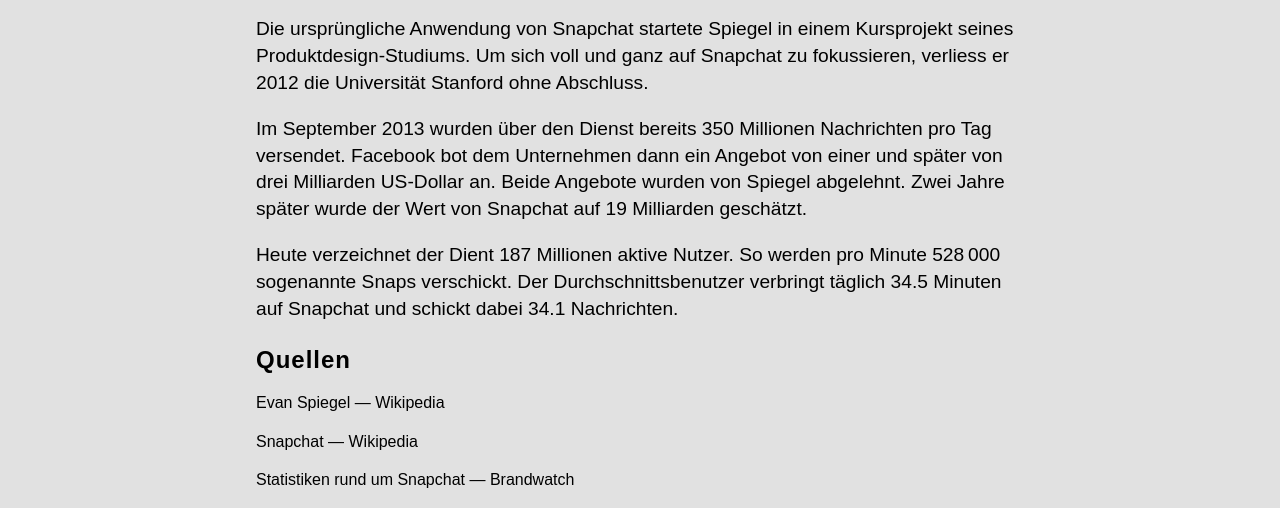
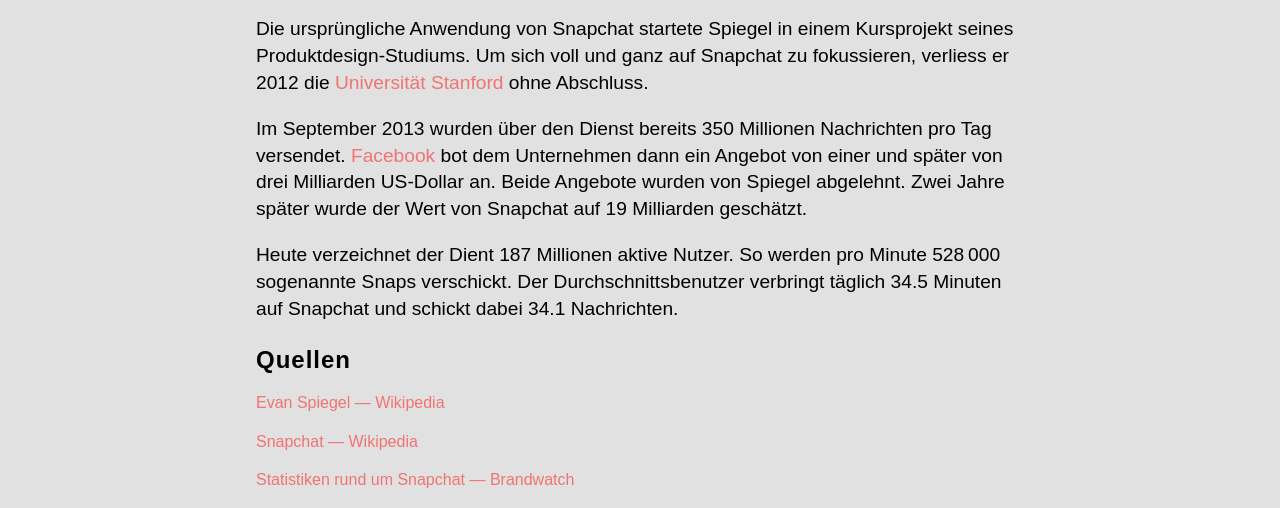
Before and after one commit to logrinto/IAD2017.mobile-menu, a plain HTML site: page docs/spiegel/index.html in a window 1280 px wide. Shown: the part 406-914 px from the top of the page. Drawn offline with Linux system fonts and the light colour scheme; a web font is replaced by a local one.

Commit message:
added hyperlinks in text

```diff
--- a/docs/spiegel/index.html
+++ b/docs/spiegel/index.html
@@ -35,16 +35,16 @@
     <div class="content">
         <h1>Evan Spiegel</h1>
         <h2>Kurztext</h2>
-        <p>Evan Spiegel wurde am 4.&nbsp;Juni&nbsp;1990 in Los Angeles geboren. Er ist einer der Gründer und momentaner CEO von
-            Snapchat. Dieser Dienst ist mittlerweile einer der grössten Messaging-Apps geworden. Mit der App lassen sich
+        <p><a href="https://de.wikipedia.org/wiki/Evan_Spiegel" target="_blank">Evan Spiegel</a> wurde am 4.&nbsp;Juni&nbsp;1990 in Los Angeles geboren. Er ist einer der Gründer und momentaner CEO von
+            <a href="https://de.wikipedia.org/wiki/Snapchat" target="_blank">Snapchat</a>. Dieser Dienst ist mittlerweile einer der grössten Messaging-Apps geworden. Mit der App lassen sich
             Fotos und Videos für eine bestimmte Anzahl Sekunden versenden, die sich nach dem Ablauf der Zeit selbst
             wieder löschen.</p>
 
         <p>Die ursprüngliche Anwendung von Snapchat startete Spiegel in einem Kursprojekt seines
-            Produktdesign-Studiums. Um sich voll und ganz auf Snapchat zu fokussieren, verliess er 2012 die Universität
-            Stanford ohne Abschluss.</p>
+            Produktdesign-Studiums. Um sich voll und ganz auf Snapchat zu fokussieren, verliess er 2012 die <a href="https://de.wikipedia.org/wiki/Stanford_University" target="_blank">Universität
+                Stanford</a> ohne Abschluss.</p>
 
-        <p>Im September 2013 wurden über den Dienst bereits 350&nbsp;Millionen Nachrichten pro Tag versendet. Facebook bot
+        <p>Im September 2013 wurden über den Dienst bereits 350&nbsp;Millionen Nachrichten pro Tag versendet. <a href="https://de.wikipedia.org/wiki/Facebook" target="_blank">Facebook</a> bot
             dem Unternehmen dann ein Angebot von einer und später von drei Milliarden US-Dollar an. Beide Angebote
             wurden von Spiegel abgelehnt. Zwei Jahre später wurde der Wert von Snapchat auf 19&nbsp;Milliarden geschätzt.</p>
 
--- a/docs/spiegel/styles.css
+++ b/docs/spiegel/styles.css
@@ -19,8 +19,56 @@
 }
 
 a {
+    color: #F37272;
+    position: relative;
     text-decoration: none;
-    color: black;
+    padding-bottom: 1px;
+}
+
+a:before, a:after {
+    content: '';
+    position: absolute;
+    bottom: 1px;
+    left: 0;
+    right: 0;
+    height: 2px;
+    background-color: rgba(0, 0, 0, 0.8);
+}
+
+a:before {
+    opacity: 0;
+    -webkit-transform: translateY(-8px);
+    transform: translateY(-8px);
+    transition: opacity 0s, -webkit-transform 0s cubic-bezier(0.175, 0.885, 0.32, 1.275);
+    transition: transform 0s cubic-bezier(0.175, 0.885, 0.32, 1.275), opacity 0s;
+    transition: transform 0s cubic-bezier(0.175, 0.885, 0.32, 1.275), opacity 0s, -webkit-transform 0s cubic-bezier(0.175, 0.885, 0.32, 1.275);
+}
+
+a:after {
+    opacity: 0;
+    -webkit-transform: translateY(4px);
+    transform: translateY(4px);
+    transition: opacity 0.2s, -webkit-transform 0.2s cubic-bezier(0.175, 0.885, 0.32, 1.275);
+    transition: transform 0.2s cubic-bezier(0.175, 0.885, 0.32, 1.275), opacity 0.2s;
+    transition: transform 0.2s cubic-bezier(0.175, 0.885, 0.32, 1.275), opacity 0.2s, -webkit-transform 0.2s cubic-bezier(0.175, 0.885, 0.32, 1.275);
+}
+
+a:hover:before, a:hover:after, a:focus:before, a:focus:after {
+    opacity: 1;
+    -webkit-transform: translateY(0);
+    transform: translateY(0);
+}
+
+a:hover:before, a:focus:before {
+    transition: opacity 0.2s, -webkit-transform 0.2s cubic-bezier(0.175, 0.885, 0.32, 1.275);
+    transition: transform 0.2s cubic-bezier(0.175, 0.885, 0.32, 1.275), opacity 0.2s;
+    transition: transform 0.2s cubic-bezier(0.175, 0.885, 0.32, 1.275), opacity 0.2s, -webkit-transform 0.2s cubic-bezier(0.175, 0.885, 0.32, 1.275);
+}
+
+a:hover:after, a:focus:after {
+    transition: opacity 0s 0.2s, -webkit-transform 0s 0.2s cubic-bezier(0.175, 0.885, 0.32, 1.275);
+    transition: transform 0s 0.2s cubic-bezier(0.175, 0.885, 0.32, 1.275), opacity 0s 0.2s;
+    transition: transform 0s 0.2s cubic-bezier(0.175, 0.885, 0.32, 1.275), opacity 0s 0.2s, -webkit-transform 0s 0.2s cubic-bezier(0.175, 0.885, 0.32, 1.275);
 }
 
 ul {
```
